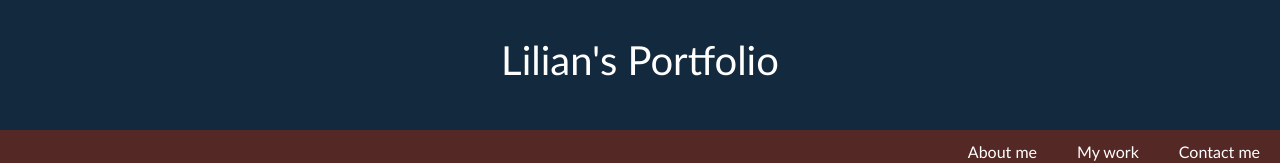
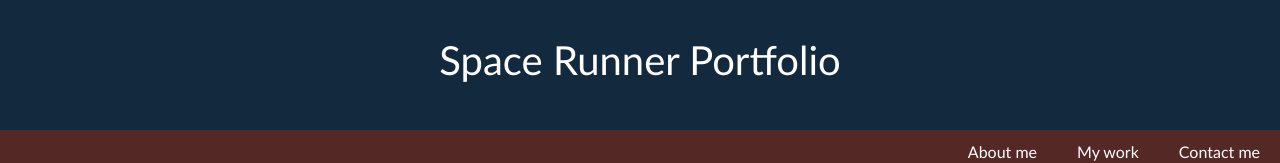
Before and after one commit to lilianpatinoortiz/Advanced-CSS-Challenge, a plain HTML site: page index.html in a window 1280 px wide. Shown: the top 163 px of the page. Drawn offline with Linux system fonts and the light colour scheme.

Commit message:
Changing the project name

```diff
--- a/index.html
+++ b/index.html
@@ -11,7 +11,7 @@
   <body>
     <!-- Header -->
     <header>
-      <h1>Lilian's Portfolio</h1>
+      <h1>Space Runner Portfolio</h1>
     </header>
 
     <!-- Navbar -->
```
